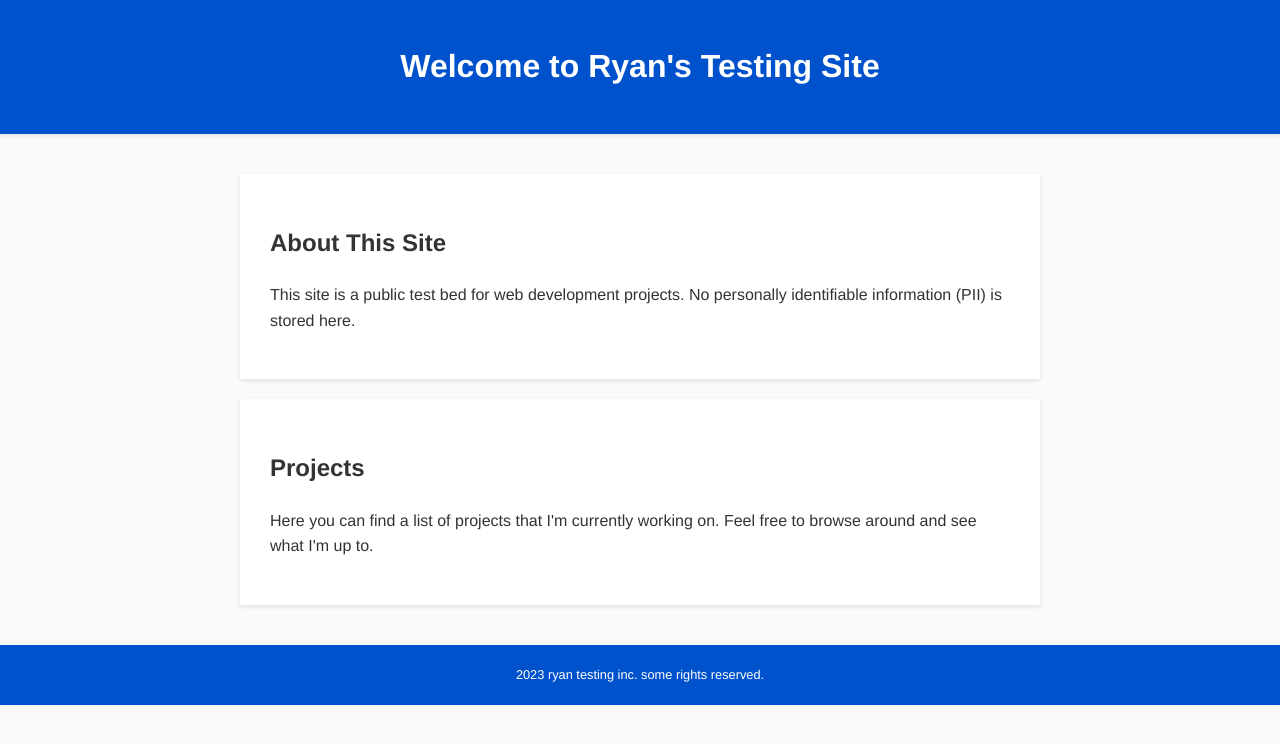
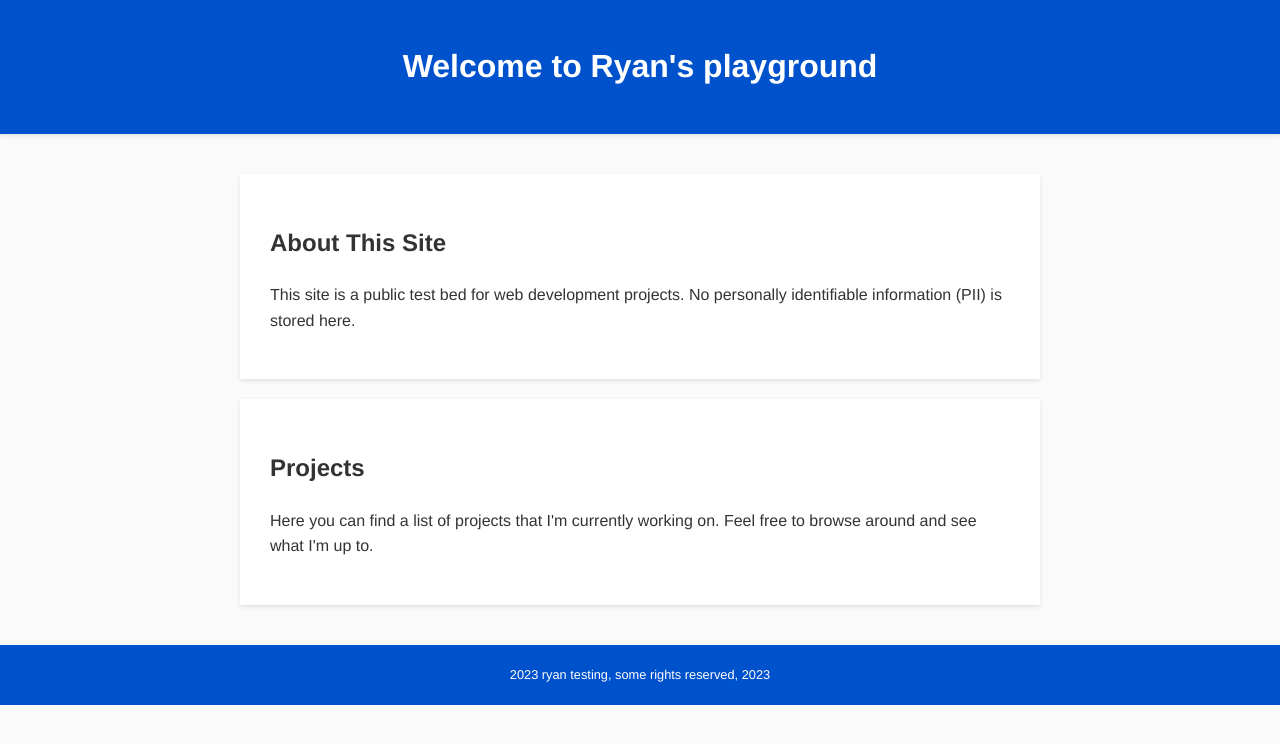
Before and after one commit to ryanfloat/ryantesting, a plain HTML site: page index.html in a window 1280 px wide. Drawn offline with Linux system fonts and the light colour scheme.

Commit message:
Update index.html

```diff
--- a/index.html
+++ b/index.html
@@ -49,7 +49,7 @@
 </head>
 <body>
     <header>
-        <h1>Welcome to Ryan's Testing Site</h1>
+        <h1>Welcome to Ryan's playground</h1>
     </header>
 
     <main>
@@ -65,7 +65,7 @@
     </main>
 
     <footer>
-        <p>2023 ryan testing inc. some rights reserved.</p>
+        <p>2023 ryan testing, some rights reserved, 2023</p>
     </footer>
 
 </body>
```
